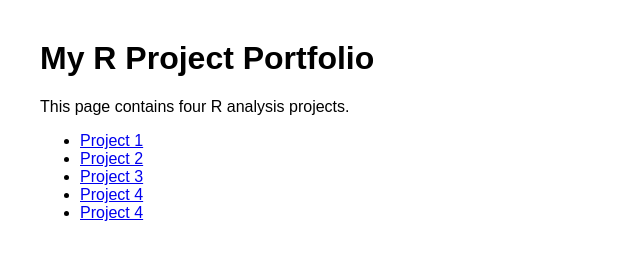
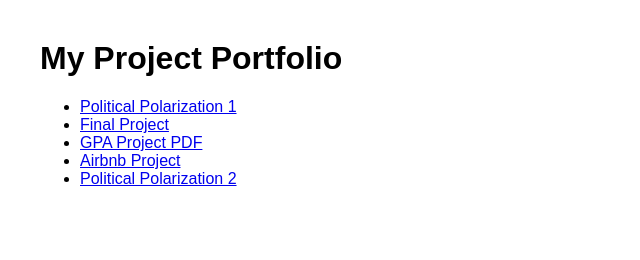
Before and after one commit to blinh0405/r-project-portfolio, a plain HTML site: page index.html in a window 1280 px wide. Shown: the whole page, without its empty margins (0-640 px from the left). Drawn offline with Linux system fonts and the light colour scheme.

Commit message:
Update project titles and links in index.html

```diff
--- a/index.html
+++ b/index.html
@@ -1,22 +1,16 @@
 <!DOCTYPE html>
 <html>
 <head>
-<title>R Project Portfolio</title>
+  <title>My Project Portfolio</title>
 </head>
-
 <body style="font-family: Arial; margin: 40px;">
-
-<h1>My R Project Portfolio</h1>
-
-<p>This page contains four R analysis projects.</p>
-
-<ul>
-<li><a href="file:///Users/baolinhhoang/Desktop/DA%20101/Lab%203/presentable%20work/FinalProjectbyBlinh.html">Project 1</a></li>
-<li><a href="project2.html">Project 2</a></li>
-<li><a href="project3.html">Project 3</a></li>
-<li><a href="project4.html">Project 4</a></li>
-<li><a href="project5.html">Project 4</a></li>
-</ul>
-
+  <h1>My Project Portfolio</h1>
+  <ul>
+    <li><a href="Bao-Linh-Hoang---PoliticalPolarization1.html">Political Polarization 1</a></li>
+    <li><a href="FinalProjectbyBlinh.html">Final Project</a></li>
+    <li><a href="GPA%20_%20Project_Blinh.docx%20(2).pdf">GPA Project PDF</a></li>
+    <li><a href="Lab09_Airbnb_BaoLinhHoang.html">Airbnb Project</a></li>
+    <li><a href="Political-Polarization-2.html">Political Polarization 2</a></li>
+  </ul>
 </body>
 </html>
```
